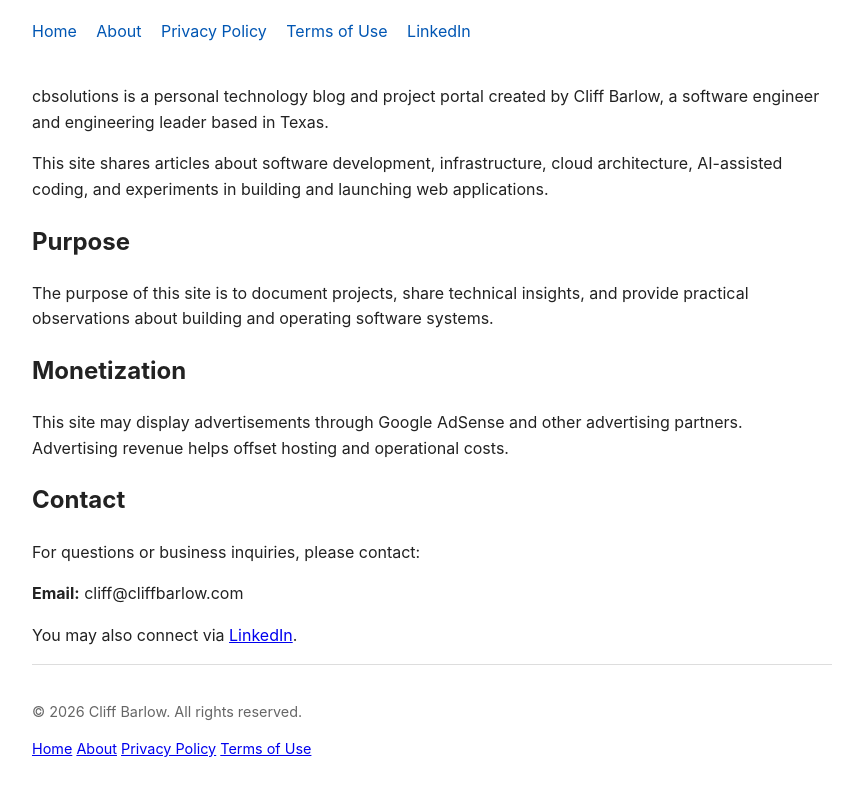
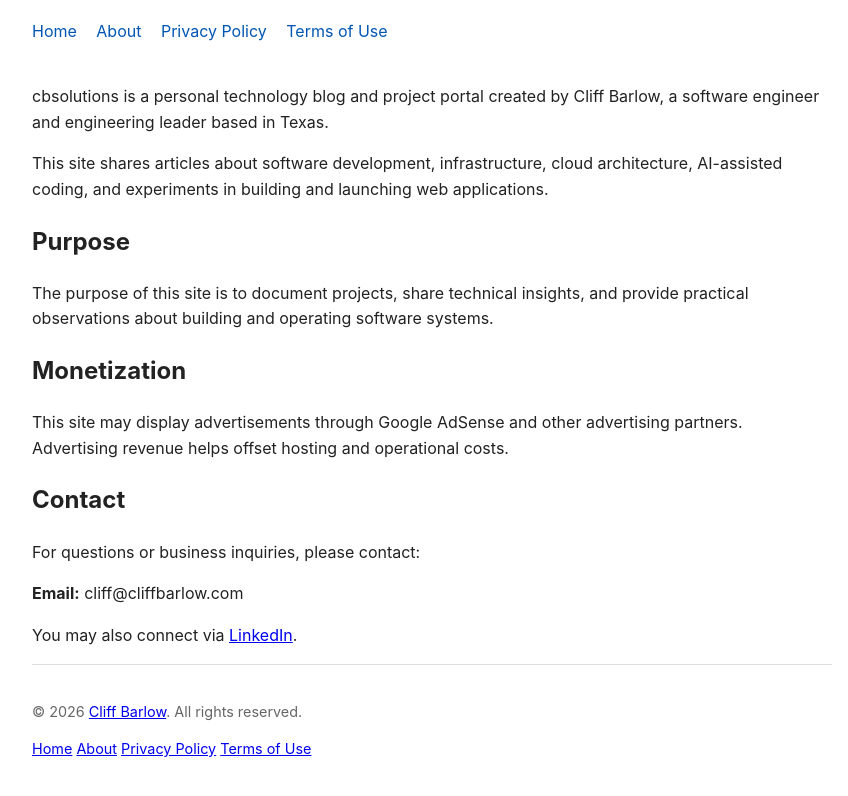
Before and after one commit to cliffbarlow/cliffbarlow.github.io, a plain HTML site: page about.html in a window 1280 px wide. Shown: the part 94-890 px from the top of the page, without its empty margins (208-1056 px from the left). Drawn offline with Linux system fonts and the light colour scheme.

Commit message:
move LinkedIn link from nav

```diff
--- a/about.html
+++ b/about.html
@@ -49,7 +49,6 @@
     <a href="about.html">About</a>
     <a href="privacy-policy.html">Privacy Policy</a>
     <a href="terms-of-use.html">Terms of Use</a>
-    <a href="https://www.linkedin.com/in/cliffbarlow" target="_blank">LinkedIn</a>
   </nav>
 </header>
 
@@ -91,7 +90,8 @@
 <footer>
   <p>
     &copy; <script>document.write(new Date().getFullYear());</script>
-    Cliff Barlow. All rights reserved.
+    <a href="https://www.linkedin.com/in/cliffbarlow" target="_blank">Cliff Barlow</a>.
+    All rights reserved.
   </p>
   <p>
     <a href="index.html">Home</a>
```
Also changed, not shown: article-2026-02.html (+2 -2 lines), index.html (+2 -2 lines), privacy-policy.html (+2 -2 lines), terms-of-use.html (+2 -2 lines).
